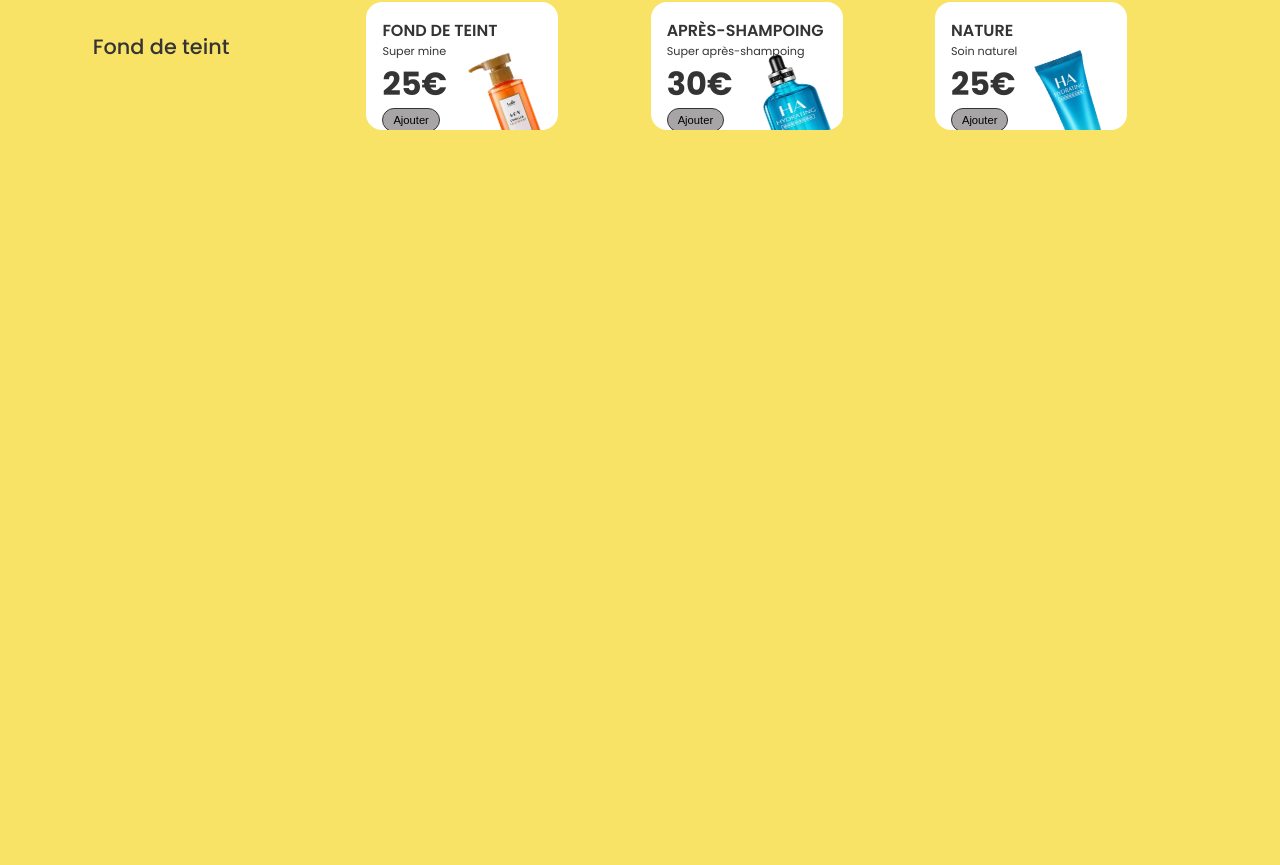
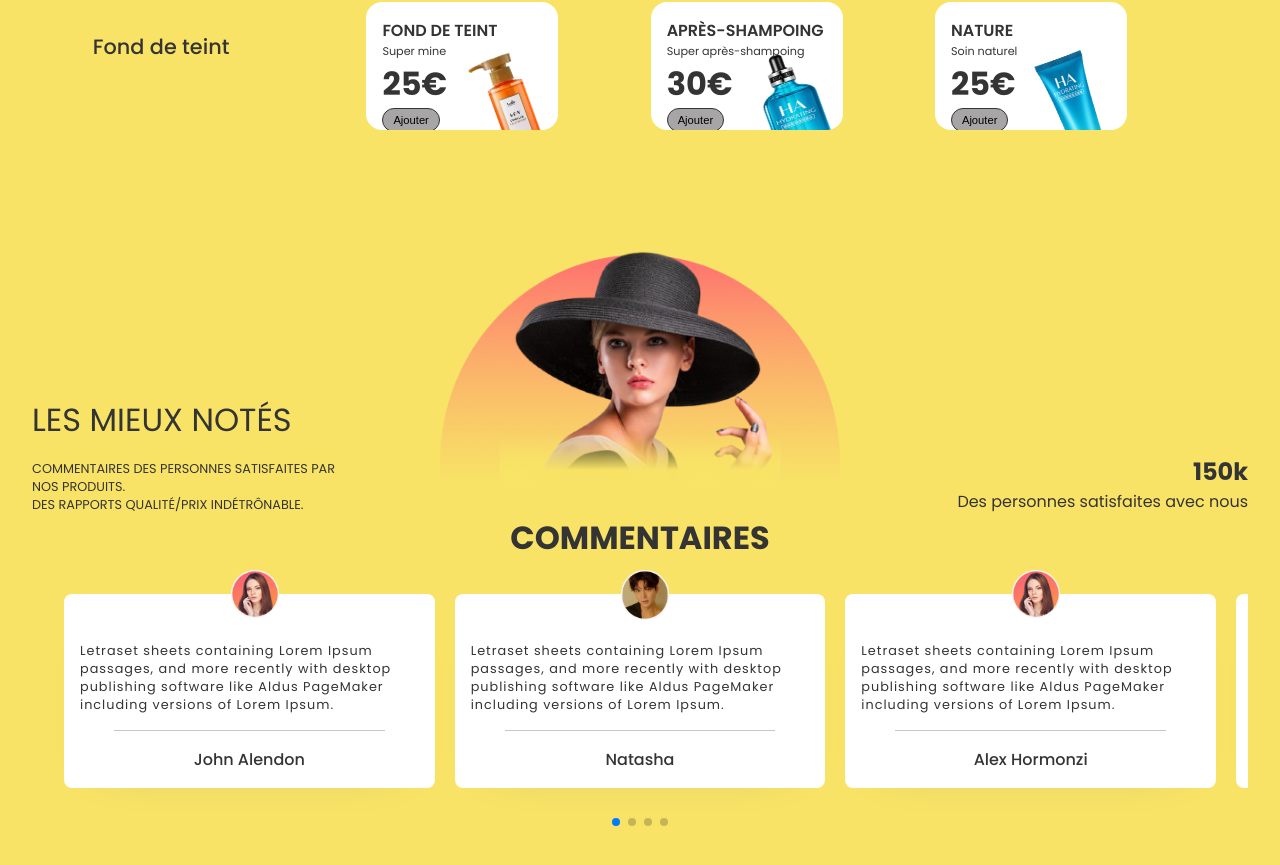
Before and after one commit to B-Frederic/shop-beauty, a React (Create React App) app: page / in a window 1280 px wide. Shown: the part 1389-2254 px from the top of the page. Before the commit the page ends 2031 px from the top, so only its background shows below. Built offline with nearby package versions, Linux system fonts and the light colour scheme.

Commit message:
add: testimonials and slide pagination

```diff
--- a/src/App.js
+++ b/src/App.js
@@ -6,6 +6,7 @@ import HeroSection from './components/HeroSection';
 import Slider from './components/Slider';
 import VirtualCard from './components/VirtualCard';
 import Products from './components/Products';
+import Testimonials from './components/Testimonials';
 
 const App = () => {
   return (
@@ -15,6 +16,7 @@ const App = () => {
       <Slider />
       <VirtualCard />
       <Products />
+      <Testimonials />
     </div>
   );
 };
--- a/src/assets/index.js
+++ b/src/assets/index.js
@@ -4,6 +4,7 @@ import Hero from "./img/hero.png";
 import Shade from "./img/shade.png";
 import Before from "./img/before.png";
 import After from "./img/after.png";
-import Plane from "./img/plane.png"
+import Plane from "./img/plane.png";
+import TestimonialsHero from "./img/testimonialHero.png"
 
-export {Logo, Hero, Shade, After, Before, Plane};
+export {Logo, Hero, Shade, After, Before, Plane, TestimonialsHero};
--- a/src/components/HeroSection.js
+++ b/src/components/HeroSection.js
@@ -27,7 +27,7 @@ const HeroSection = () => {
                 </div>
                 <div className="container-hero_section__right-side-customer">
                     <p>150k</p>
-                    <p>Clients satisfaits</p>
+                    <p>Personnes satisfaites</p>
                 </div>
             </div>
         </div>
--- a/src/components/Products.js
+++ b/src/components/Products.js
@@ -1,23 +1,26 @@
-import React, { useState } from 'react';
+import React, { useState } from "react";
 // Picture
-import { Plane } from '../assets';
+import { Plane } from "../assets";
 // Data
-import { ProductsData } from '../data/products';
+import { ProductsData } from "../data/products_data";
 // AutoAnimate
 import { useAutoAnimate } from "@formkit/auto-animate/react";
 
 const Products = () => {
-
-    const [parent] = useAutoAnimate()
-    const [listProducts, setListProducts] = useState(ProductsData)
+  const [parent] = useAutoAnimate();
+  const [listProducts, setListProducts] = useState(ProductsData);
 
   const filter = (type) => {
-        setListProducts(ProductsData.filter((product) => product.type === type))
-    }
+    setListProducts(ProductsData.filter((product) => product.type === type));
+  };
 
   return (
     <div className="container-products">
-            <img className="container-products-img" src={Plane} alt="coeur animé volant" />
+      <img
+        className="container-products-img"
+        src={Plane}
+        alt="coeur animé volant"
+      />
       <h2>Nos produits vedettes</h2>
       <div className="container-products__grid">
         <menu>
@@ -29,9 +32,8 @@ const Products = () => {
           </ul>
         </menu>
         <div className="container-products__list" ref={parent}>
-                {
-                    listProducts.map((product, index) => (
-                        <div className="container-products__product">
+          {listProducts.map((product, index) => (
+            <div key={index} className="container-products__product">
               <div className="container-products__card">
                 <div className="container-products__card-info">
                   <h3>{product.name}</h3>
@@ -40,10 +42,13 @@ const Products = () => {
                 <span>{product.price}€</span>
                 <button>Ajouter</button>
               </div>
-                            <img className="container-products__product-img" src={product.img} alt={product.name} />
+              <img
+                className="container-products__product-img"
+                src={product.img}
+                alt={product.name}
+              />
             </div>
-                    ))
-                }
+          ))}
         </div>
       </div>
     </div>
--- a/src/components/Slider.js
+++ b/src/components/Slider.js
@@ -7,10 +7,9 @@ import "swiper/scss";
 import "swiper/scss/pagination";
 import "swiper/scss/navigation";
 // Data
-import { SliderProducts } from "../data/products";
+import { SliderProducts } from "../data/products_data";
 
 const Slider = () => {
-
   return (
     <div className="container-slider">
       <Swiper
@@ -19,7 +18,6 @@ const Slider = () => {
         spaceBetween={40}
         slidesPerView={3}
         slidesPerGroup={1}
-        loopFillGroupWithBlank={true}
         loop={true}
       >
         {SliderProducts.map((slide, index) => (
--- /dev/null
+++ b/src/components/Testimonials.js
@@ -0,0 +1,53 @@
+// React
+import React from "react";
+// React swiper
+import { Swiper, SwiperSlide } from "swiper/react";
+import { Pagination, Navigation } from "swiper";
+// Picture
+import { TestimonialsHero } from "../assets";
+// Data
+import { TestimonialsData } from "../data/testimonials_data";
+
+const Testimonials = () => {
+  return (
+    <div className="container-testimonials">
+      <div className="container-testimonials__wrapper">
+        <div className="container-testimonials__wrapper-rating">
+          <p>Les mieux notés</p>
+          <p>
+            Commentaires des personnes satisfaites par nos produits. <br /> Des
+            rapports qualité/prix indétrônable.
+          </p>
+        </div>
+        <img src={TestimonialsHero} alt="femme avec chapeau" />
+        <div className="container-testimonials__wrapper-customer">
+          <p>150k</p>
+          <p>Des personnes satisfaites avec nous</p>
+        </div>
+      </div>
+      <div className="container-testimonials__reviews">Commentaires</div>
+      <div className="container-testimonials__carousel">
+        <Swiper
+        modules={[Pagination]}
+        pagination={{ clickable: true }}
+        slidesPerView={3} slidesPerGroup={1} spaceBetween={20}>
+          {TestimonialsData.map((testimonial, index) => (
+            <SwiperSlide key={index}>
+              <div className="container-testimonials__carousel-card">
+                <p>{testimonial.comment}</p>
+                <hr />
+                <p>{testimonial.name}</p>
+                <img
+                  src={testimonial.image}
+                  alt={`commentaire de ${testimonial.name}`}
+                />
+              </div>
+            </SwiperSlide>
+          ))}
+        </Swiper>
+      </div>
+    </div>
+  );
+};
+
+export default Testimonials;
--- /dev/null
+++ b/src/data/testimonials_data.js
@@ -0,0 +1,35 @@
+import profile1 from "../assets/img/profile1.png";
+import profile2 from "../assets/img/profile2.png";
+
+export const TestimonialsData = [
+    {
+        image : profile1,
+        comment: " Letraset sheets containing Lorem Ipsum passages, and more recently with desktop publishing software like Aldus PageMaker including versions of Lorem Ipsum.",
+        name: "John Alendon"
+    },
+    {
+        image : profile2,
+        comment: " Letraset sheets containing Lorem Ipsum passages, and more recently with desktop publishing software like Aldus PageMaker including versions of Lorem Ipsum.",
+        name: "Natasha"
+    },
+    {
+        image : profile1,
+        comment: " Letraset sheets containing Lorem Ipsum passages, and more recently with desktop publishing software like Aldus PageMaker including versions of Lorem Ipsum.",
+        name: "Alex Hormonzi"
+    },
+    {
+        image : profile1,
+        comment: " Letraset sheets containing Lorem Ipsum passages, and more recently with desktop publishing software like Aldus PageMaker including versions of Lorem Ipsum.",
+        name: "John Alendon"
+    },
+    {
+        image : profile2,
+        comment: " Letraset sheets containing Lorem Ipsum passages, and more recently with desktop publishing software like Aldus PageMaker including versions of Lorem Ipsum.",
+        name: "Natasha"
+    },
+    {
+        image : profile1,
+        comment: " Letraset sheets containing Lorem Ipsum passages, and more recently with desktop publishing software like Aldus PageMaker including versions of Lorem Ipsum.",
+        name: "Alex Hormonzi"
+    }
+]
--- a/src/index.scss
+++ b/src/index.scss
@@ -4,3 +4,4 @@
 @use "styles/components/slider";
 @use "styles/components/virtual_card";
 @use "styles/components/products";
+@use "styles/components/testimonials";
--- a/src/styles/components/_products.scss
+++ b/src/styles/components/_products.scss
@@ -5,7 +5,6 @@
     justify-content: center;
     flex-direction: column;
     padding: 0 2rem;
-    margin-bottom: 30rem;
 
     &-img{
         position: absolute;
--- /dev/null
+++ b/src/styles/components/_testimonials.scss
@@ -0,0 +1,109 @@
+.container-testimonials{
+    display: flex;
+    flex-direction: column;
+    align-items: center;
+    justify-content: center;
+    padding: 4rem 2rem;
+
+    .swiper-pagination{
+        position: static;
+        margin-top: 20px;
+    }
+
+    img{
+        width: 25rem;
+        justify-self: center;
+    }
+
+    &__wrapper{
+        display: grid;
+        grid-template-columns: 1fr 2fr 1fr;
+        align-items: flex-end;
+        width: 100%;
+
+        &-rating{
+            display: flex;
+            flex-direction: column;
+            gap: 1rem;
+
+            :nth-child(1), :nth-child(2){
+                display: block;
+                text-transform: uppercase;
+            }
+
+            :nth-child(1){
+                font-size: 2rem;
+            }
+
+            :nth-child(2){
+                font-size: 0.8rem;
+            }
+        }
+
+        &-customer{
+            text-align: right;
+
+            :nth-child(1){
+                font-size: 1.5rem;
+                font-weight: bold;
+            }
+        }
+    }
+
+    &__reviews{
+        font-size: 2rem;
+        font-weight: bold;
+        text-transform: uppercase;
+    }
+
+    &__carousel{
+        width: 100%;
+
+        .swiper{
+            padding: 2rem;
+        }
+
+        .swiper-slide{
+            cursor: grab;
+        }
+
+        &-card{
+            position: relative;
+            display: flex;
+            align-items: center;
+            justify-content: center;
+            flex-direction: column;
+            padding: 1rem;
+            gap: 1rem;
+            background: #fff;
+            border-radius: .5rem;
+            box-shadow: 0rem 1rem 3rem -50px #7d7d7d;
+
+            img{
+                position: absolute;
+                top: -1.5rem;
+                left: 45%;
+                width: 3rem;
+            }
+
+            p:nth-of-type(1){
+                align-items: center;
+                margin-top: 2rem;
+                font-size: 0.8rem;
+                letter-spacing: 1px;
+            }
+
+            p:nth-of-type(2){
+                font-weight: 500;
+            }
+
+            hr{
+                height: 1px;
+                width: 80%;
+                border: none;
+                background: rgb(198, 198, 198);
+            }
+        }
+
+    }
+}
```
Also changed, not shown: src/data/products_data.js (renamed from src/data/products.js). Lines whose indentation alone changed are shown as unchanged.
